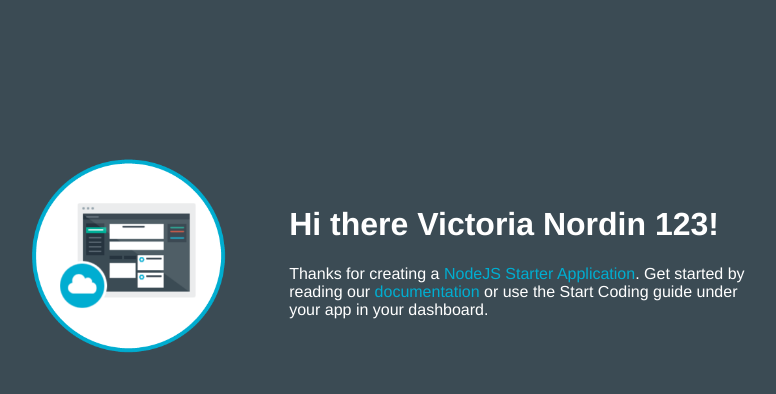
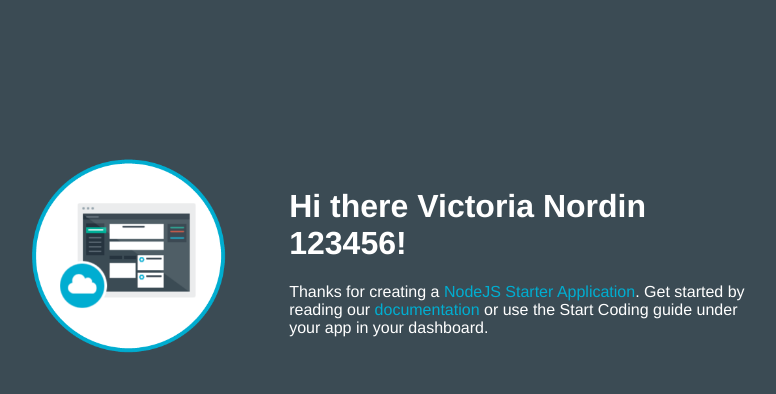
Before and after one commit to vnordin/victest, a website: page public/index.html in a window 1280 px wide. Shown: the whole page, without its empty margins (253-1029 px from the left). Drawn offline with Linux system fonts and the light colour scheme.

Commit message:
added 456

```diff
--- a/public/index.html
+++ b/public/index.html
@@ -16,7 +16,7 @@
           <img class = "newappIcon" src="images/newapp-icon.png">
         <td>
 
-            <h1>Hi there Victoria Nordin 123!</h1>
+            <h1>Hi there Victoria Nordin 123456!</h1>
 
           <p>Thanks for creating a
             <span class = "blue">NodeJS Starter Application</span>.
```
